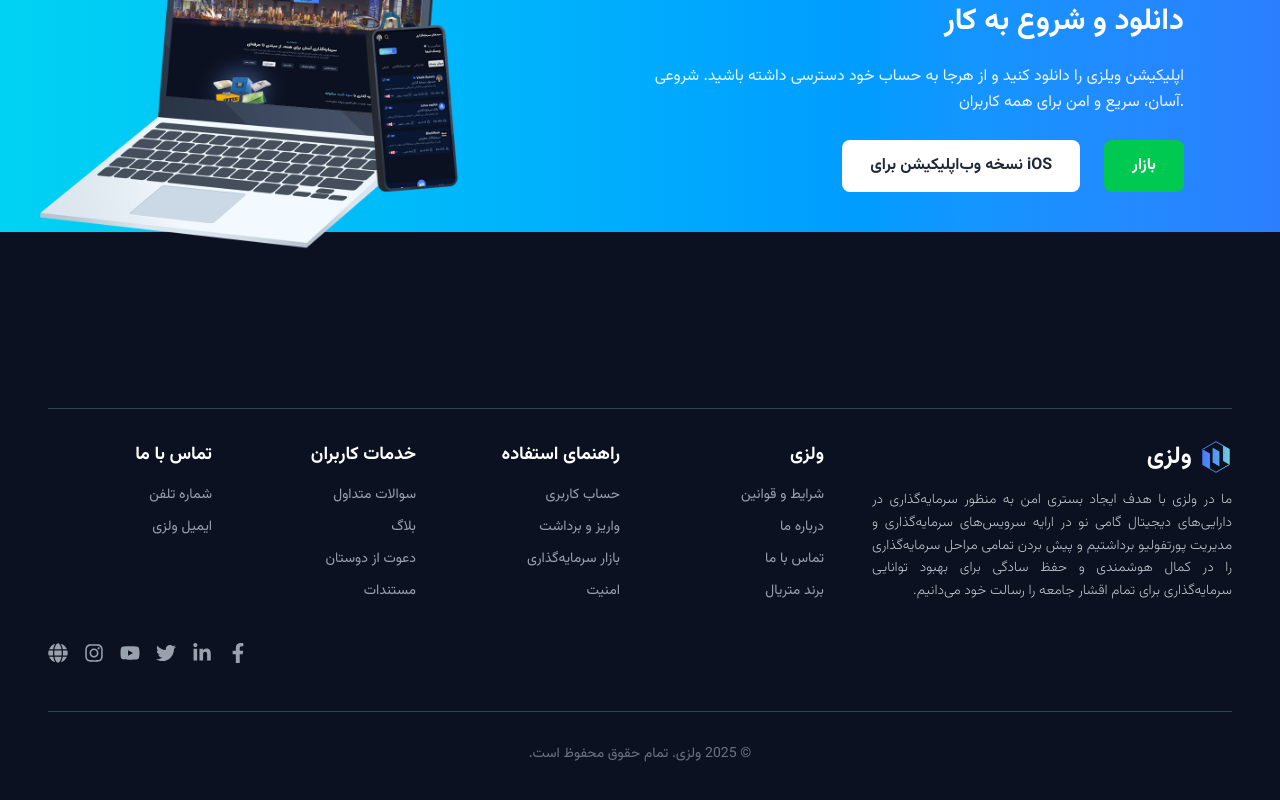
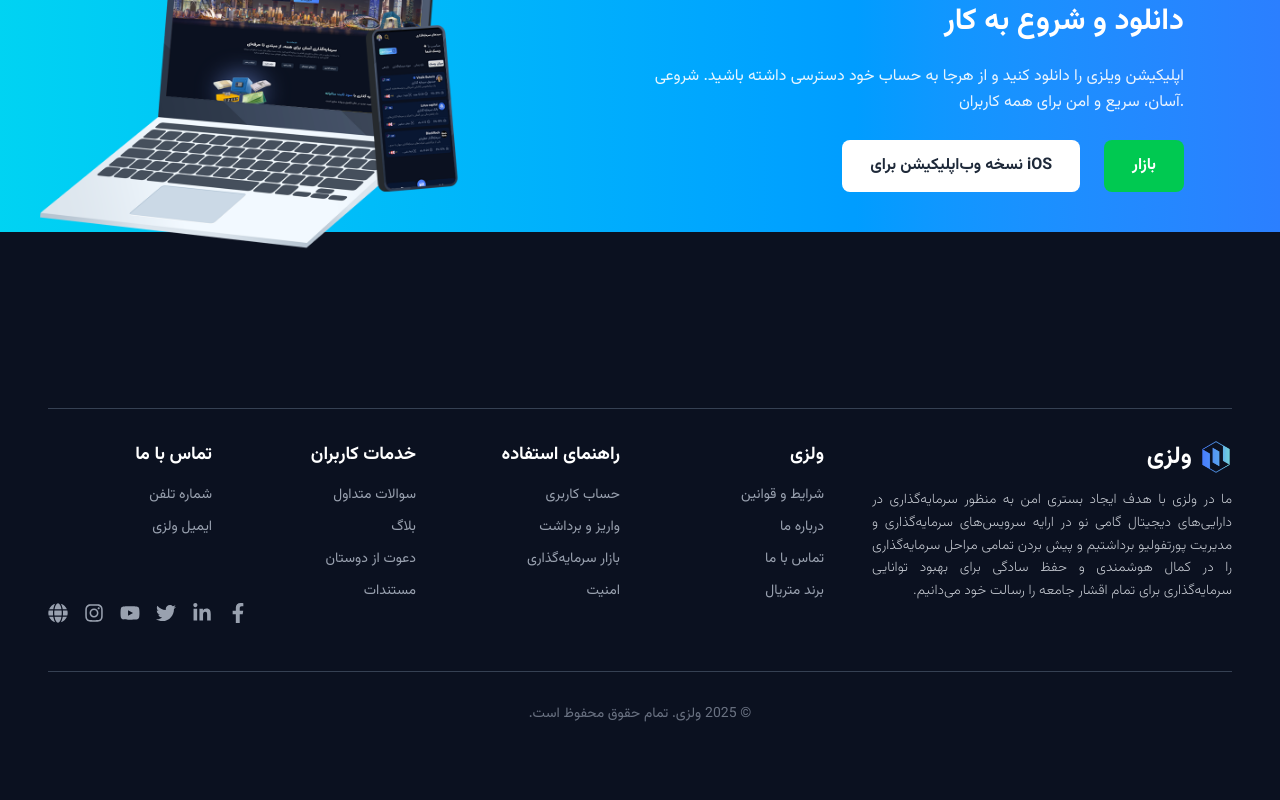
Before and after one commit to Maysam-Ghaysari/tredfi-wealzi, a Next.js app: page / in a window 1280 px wide. Shown: the part 3609-4409 px from the top of the page. After the commit the page ends 4381 px from the top, so only its background shows below. Built offline with nearby package versions, Linux system fonts and the light colour scheme.

Commit message:
Update images and code

```diff
--- a/src/components/Footer.js
+++ b/src/components/Footer.js
@@ -129,7 +129,7 @@
         </div>
 
         {/* Social icons */}
-        <div className="flex justify-center sm:justify-end mt-10 space-x-4">
+        <div className="flex justify-center sm:justify-end max-sm:mt-10 space-x-4">
           {socialIcons.map((item, index) => (
             <a
               key={index}
--- a/src/components/ServicesSection.js
+++ b/src/components/ServicesSection.js
@@ -170,7 +170,7 @@
         {/* محتوای تصویر و توضیحات */}
         <div className="mt-20 max-sm:mt-5 grid grid-cols-1 lg:grid-cols-2 gap-8 lg:gap-16 items-center ">
           {/* ستون تصویر */}
-          <div className="flex items-center justify-center order-last lg:order-first relative ">
+          <div className="flex items-center justify-center order-last lg:order-first relative max-sm:h-[350px] ">
             {activeContent && activeContent.image && (
               <>
                 <div className="absolute max-sm:bottom-3 bottom-0 h-[350px] w-[350px] rounded-full bg-[#465a8e] blur-[120px] opacity-95 animate-fade-in "></div>
@@ -181,7 +181,7 @@
                   alt={activeContent.details.title}
                   width={500}
                   height={500}
-                  className="relative  z-10 overflow-hidden object-cover max-w-md lg:max-w-full animate-fade-in"
+                  className="relative  z-10 overflow-hidden object-cover max-w-md lg:max-w-full animate-fade-in max-sm:w-[300px]"
                 />
               </>
             )}
```
